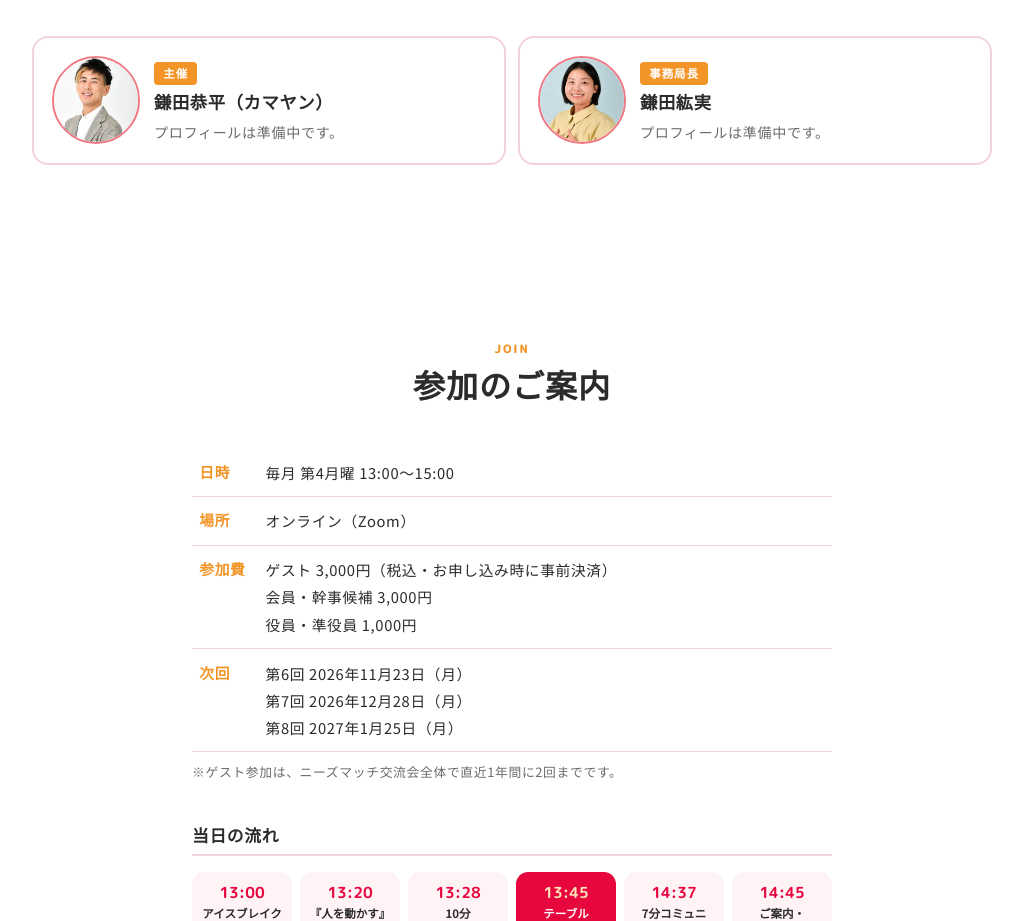
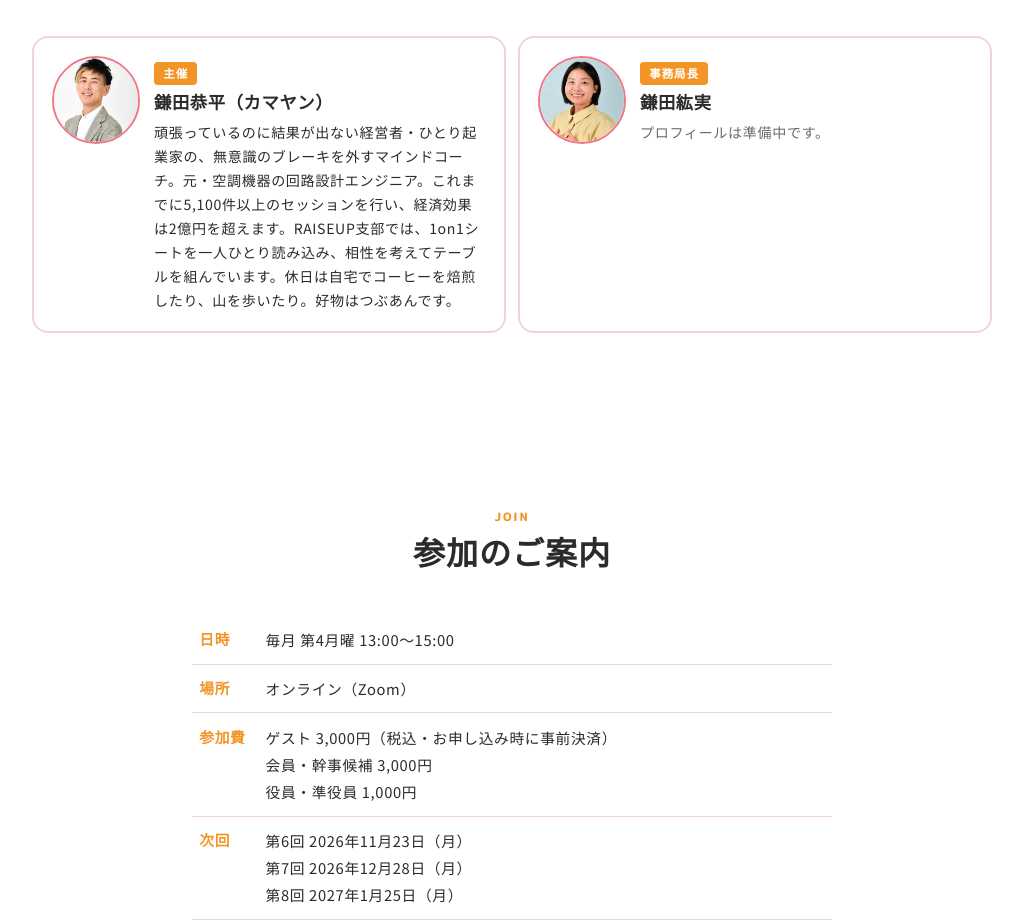
Before and after one commit to kyhfe013/kamayan-web, a plain HTML site: page raiseup/index.html in a window 1280 px wide. Shown: the part 7247-8168 px from the top of the page, without its empty margins (128-1151 px from the left). Drawn offline with Linux system fonts and the light colour scheme.

Commit message:
RAISEUP支部: 主催のプロフィールを掲載
Co-Authored-By: Claude Opus 5.5 <noreply@anthropic.com>

```diff
--- a/raiseup/index.html
+++ b/raiseup/index.html
@@ -254,6 +254,7 @@ footer{border-top:1px solid var(--border-color);padding:28px 20px 96px;text-alig
   .sticky-cta{display:none}
   footer{padding-bottom:28px}
 }
+@media (max-width:767px){.host{flex-direction:column;align-items:center;gap:10px}.host .avatar{flex:0 0 auto}.host>div{width:100%}.host .role,.host .name,.host .tbc{text-align:center}.host .role{display:table;margin:0 auto}}
 </style>
 </head>
 <body>
@@ -455,7 +456,7 @@ footer{border-top:1px solid var(--border-color);padding:28px 20px 96px;text-alig
         <div>
           <span class="role">主催</span>
           <p class="name">鎌田恭平（カマヤン）</p>
-          <p class="tbc">プロフィールは準備中です。</p>
+          <p>頑張っているのに結果が出ない経営者・ひとり起業家の、無意識のブレーキを外すマインドコーチ。元・空調機器の回路設計エンジニア。これまでに5,100件以上のセッションを行い、経済効果は2億円を超えます。RAISEUP支部では、1on1シートを一人ひとり読み込み、相性を考えてテーブルを組んでいます。休日は自宅でコーヒーを焙煎したり、山を歩いたり。好物はつぶあんです。</p>
         </div>
       </div>
       <div class="host">
```
